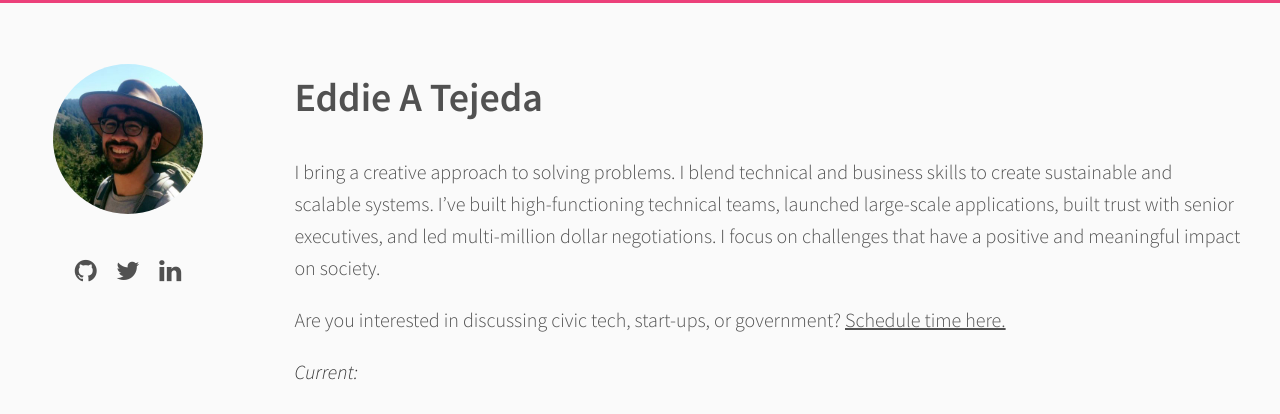
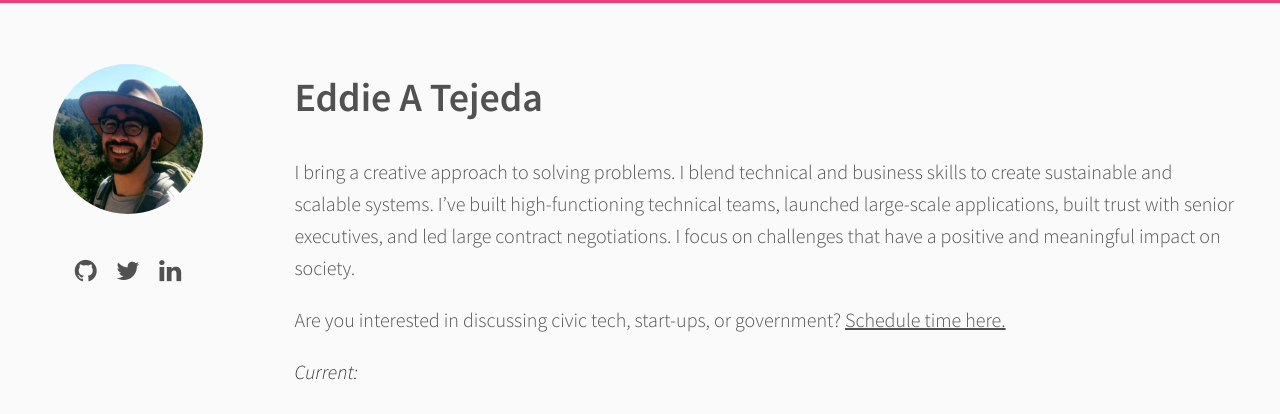
Before and after one commit to eddietejeda/eddietejeda.com, a Jekyll site: the page built from index.md, in a window 1280 px wide. Shown: the top 414 px of the page. Built offline with Jekyll 4.4.1, drawn with Linux system fonts in a browser that asks for light colours.

Commit message:
better for general audience

```diff
--- a/index.md
+++ b/index.md
@@ -2,7 +2,7 @@
 layout: page
 ---
 
-I bring a creative approach to solving problems. I blend technical and business skills to create sustainable and scalable systems. I’ve built high-functioning technical teams, launched large-scale applications, built trust with senior executives, and led multi-million dollar negotiations. I focus on challenges that have a positive and meaningful impact on society.
+I bring a creative approach to solving problems. I blend technical and business skills to create sustainable and scalable systems. I’ve built high-functioning technical teams, launched large-scale applications, built trust with senior executives, and led large contract negotiations. I focus on challenges that have a positive and meaningful impact on society.
 
 Are you interested in discussing civic tech, start-ups, or government? <a href="https://calendly.com/eddietejeda/30min">Schedule time here.</a>
 
```
